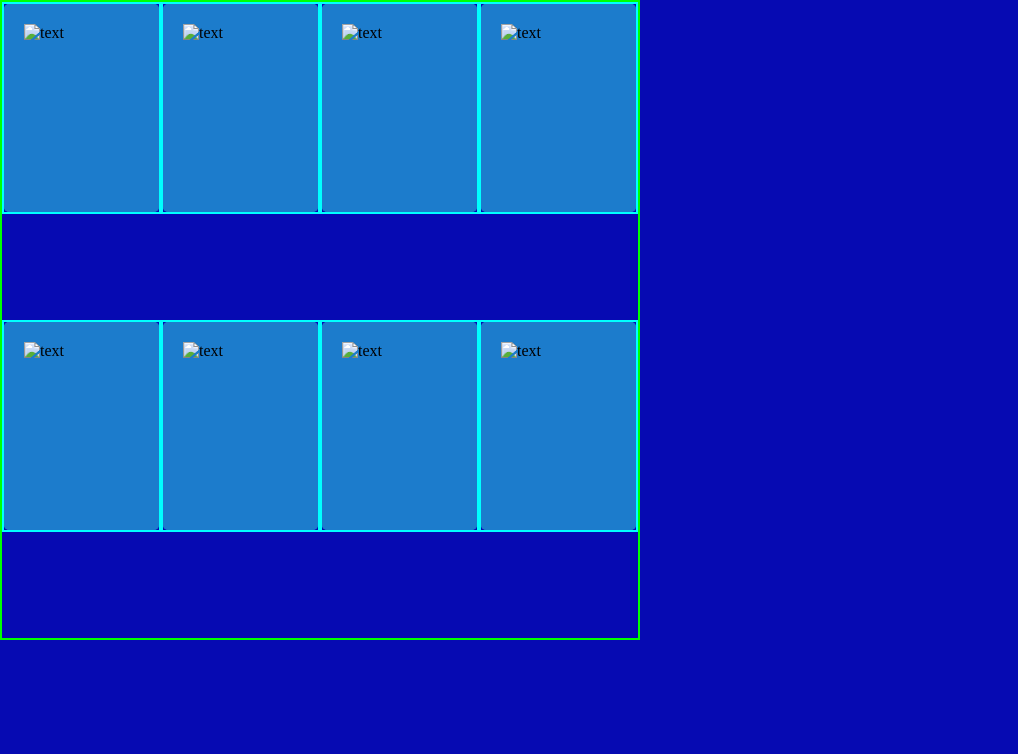
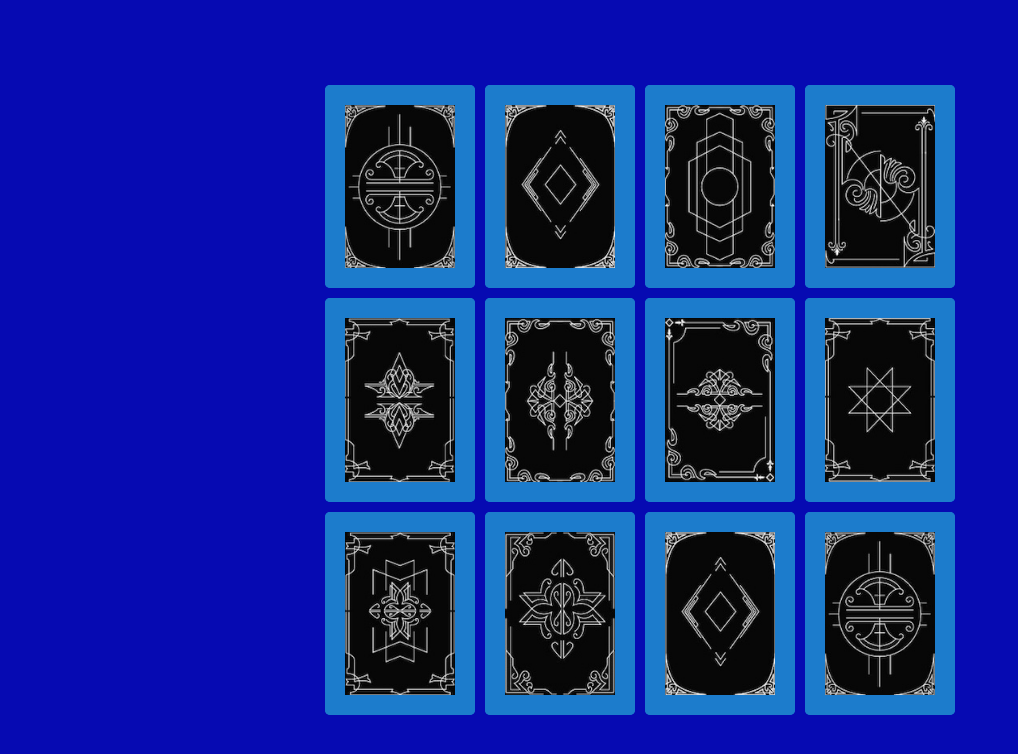
Before and after one commit to tylerjones3894/JS-Milestone-1-Memory-Matching, a plain HTML site: page levels/easy/gameplay.html in a window 1280 px wide. Shown: the whole page, without its empty margins (0-1018 px from the left). Drawn offline with Linux system fonts and the light colour scheme; files whose address does not match are found by name.

Commit message:
Added the image files and linked them to the html

```diff
--- a/levels/easy/gameplay.html
+++ b/levels/easy/gameplay.html
@@ -10,54 +10,54 @@
 <body>
     <section class="memoryGame">
         <div class="memoryCard">
-            <img class="frontFace" src="imgSource" alt="text"/>
-            <img class="backFace" src="imgSource" alt="text"/>
+            <img class="frontFace" src="/images/cardFront/8_of_spades.png" alt="text"/>
+            <img class="backFace" src="/images/cardBack/card1.jpg" alt="text"/>
         </div>
         <div class="memoryCard">
-            <img class="frontFace" src="imgSource" alt="text"/>
-            <img class="backFace" src="imgSource" alt="text"/>
+            <img class="frontFace" src="/images/cardFront/8_of_spades.png" alt="text"/>
+            <img class="backFace" src="/images/cardBack/card2.jpg" alt="text"/>
         </div>
         <div class="memoryCard">
-            <img class="frontFace" src="imgSource" alt="text"/>
-            <img class="backFace" src="imgSource" alt="text"/>
+            <img class="frontFace" src="/images/cardFront/ace_of_diamonds.png" alt="text"/>
+            <img class="backFace" src="/images/cardBack/card3.jpg" alt="text"/>
         </div>
         <div class="memoryCard">
-            <img class="frontFace" src="imgSource" alt="text"/>
-            <img class="backFace" src="imgSource" alt="text"/>
+            <img class="frontFace" src="/images/cardFront/ace_of_diamonds.png" alt="text"/>
+            <img class="backFace" src="/images/cardBack/card4.jpg" alt="text"/>
         </div>
         <div class="memoryCard">
-            <img class="frontFace" src="imgSource" alt="text"/>
-            <img class="backFace" src="imgSource" alt="text"/>
+            <img class="frontFace" src="/images/cardFront/jack_of_spades.png" alt="text"/>
+            <img class="backFace" src="/images/cardBack/card5.jpg" alt="text"/>
         </div>
         <div class="memoryCard">
-            <img class="frontFace" src="imgSource" alt="text"/>
-            <img class="backFace" src="imgSource" alt="text"/>
+            <img class="frontFace" src="/images/cardFront/jack_of_spades.png" alt="text"/>
+            <img class="backFace" src="/images/cardBack/card6.jpg" alt="text"/>
         </div>
         <div class="memoryCard">
-            <img class="frontFace" src="imgSource" alt="text"/>
-            <img class="backFace" src="imgSource" alt="text"/>
+            <img class="frontFace" src="/images/cardFront/king_of_hearts.png" alt="text"/>
+            <img class="backFace" src="/images/cardBack/card7.jpg" alt="text"/>
         </div>
         <div class="memoryCard">
-            <img class="frontFace" src="imgSource" alt="text"/>
-            <img class="backFace" src="imgSource" alt="text"/>
+            <img class="frontFace" src="/images/cardFront/king_of_hearts.png" alt="text"/>
+            <img class="backFace" src="/images/cardBack/card8.jpg" alt="text"/>
+        </div>
+        <div class="memoryCard">
+            <img class="frontFace" src="/images/cardFront/queen_of_clubs.png" alt="text"/>
+            <img class="backFace" src="/images/cardBack/card9.jpg" alt="text"/>
+        </div>
+        <div class="memoryCard">
+            <img class="frontFace" src="/images/cardFront/queen_of_clubs.png" alt="text"/>
+            <img class="backFace" src="/images/cardBack/card10.jpg" alt="text"/>
+        </div>
+        <div class="memoryCard">
+            <img class="frontFace" src="/images/cardFront/red_joker.png" alt="text"/>
+            <img class="backFace" src="/images/cardBack/card2.jpg" alt="text"/>
+        </div>
+        <div class="memoryCard">
+            <img class="frontFace" src="/images/cardFront/red_joker.png" alt="text"/>
+            <img class="backFace" src="/images/cardBack/card1.jpg" alt="text"/>
         </div>
     </section>
     <script src="./index.js"></script>
-    <!-- <p id ="level">Level 1!</p>
-    <div class="cardDec">
-        <div id ="row1">
-        <button class="card1" id="card1"></button>
-        <button class="card2" id="card2"></button>
-        <button class="card3" id="card3"></button>
-        <button class="card4" id="card4"></button>
-        </div>
-        <div id ="row2">
-        <button class="card5" id="card5"></button>
-        <button class="card6" id="card6"></button>
-        <button class="card7" id="card7"></button>
-        <button class="card8" id="card8"></button>
-        </div>
-    </div>
-    </div> -->
 </body>
 </html>
--- a/levels/easy/style1.css
+++ b/levels/easy/style1.css
@@ -6,22 +6,29 @@
 
 body {
     height: 100vh;
+    display: flex;
     background: #060AB2
 }
 
 .memoryGame {
     width: 640px;
     height: 640px;
+    margin: auto;
     display: flex;
     flex-wrap: wrap;
-    border: 2px solid lime;
 }
 
 .memoryCard {
-    width: 25%;
-    height: 33.333%;
+    width: calc(25% - 10px);
+    height: calc(33.333% - 10px);
+    margin: 5px;
     position: relative;
-    border: 2px solid aqua;
+    transform: scale(1);
+}
+
+.memoryCard:active {
+    transform: scale(.97);
+    transition: transform .2s;
 }
 
 .frontFace, .backFace {
```
Also changed, not shown: images/cardBack/card1.jpg (added), images/cardBack/card10.jpg (added), images/cardBack/card2.jpg (added), images/cardBack/card3.jpg (added), images/cardBack/card4.jpg (added), images/cardBack/card5.jpg (added), images/cardBack/card6.jpg (added), images/cardBack/card7.jpg (added), images/cardBack/card8.jpg (added), images/cardBack/card9.jpg (added), images/cardFront/8_of_spades.png (added), images/cardFront/ace_of_diamonds.png (added), images/cardFront/jack_of_spades.png (added), images/cardFront/king_of_hearts.png (added), 2 more files.
